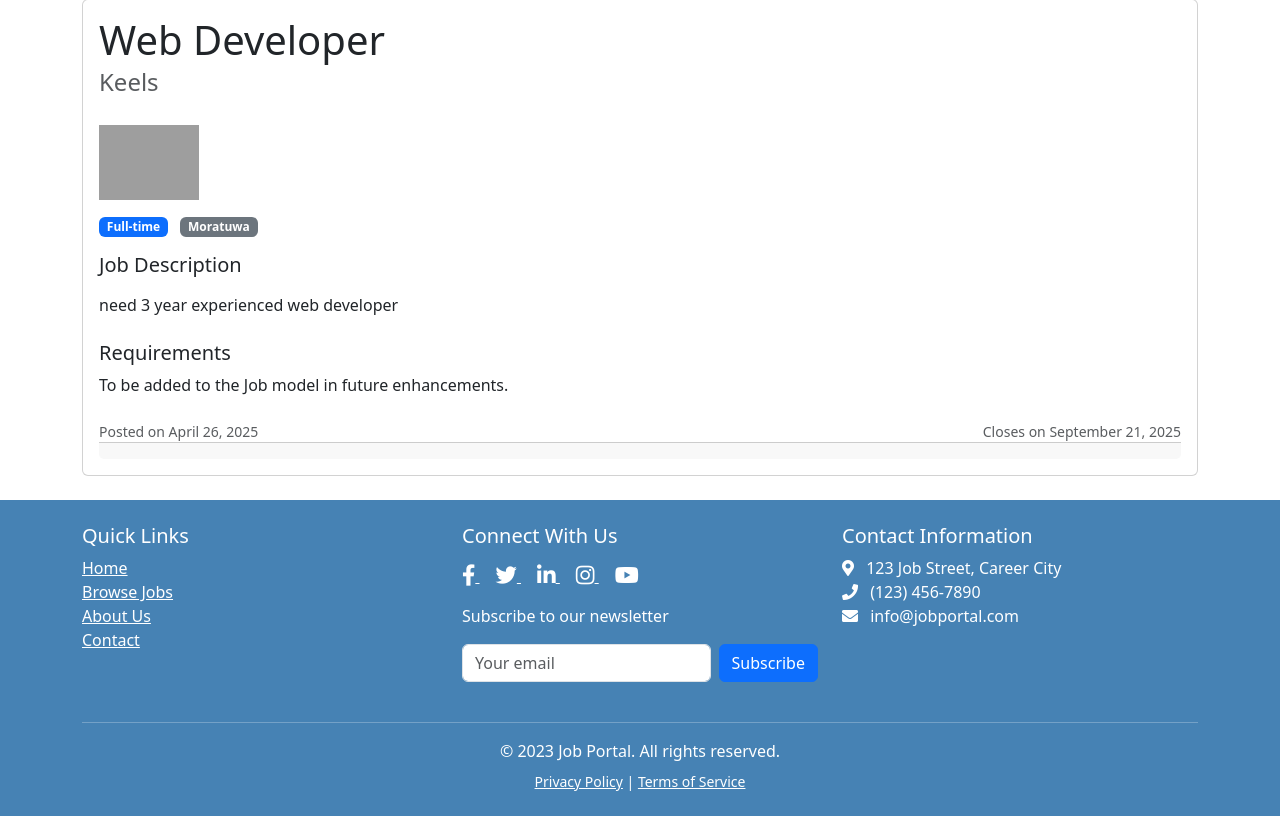
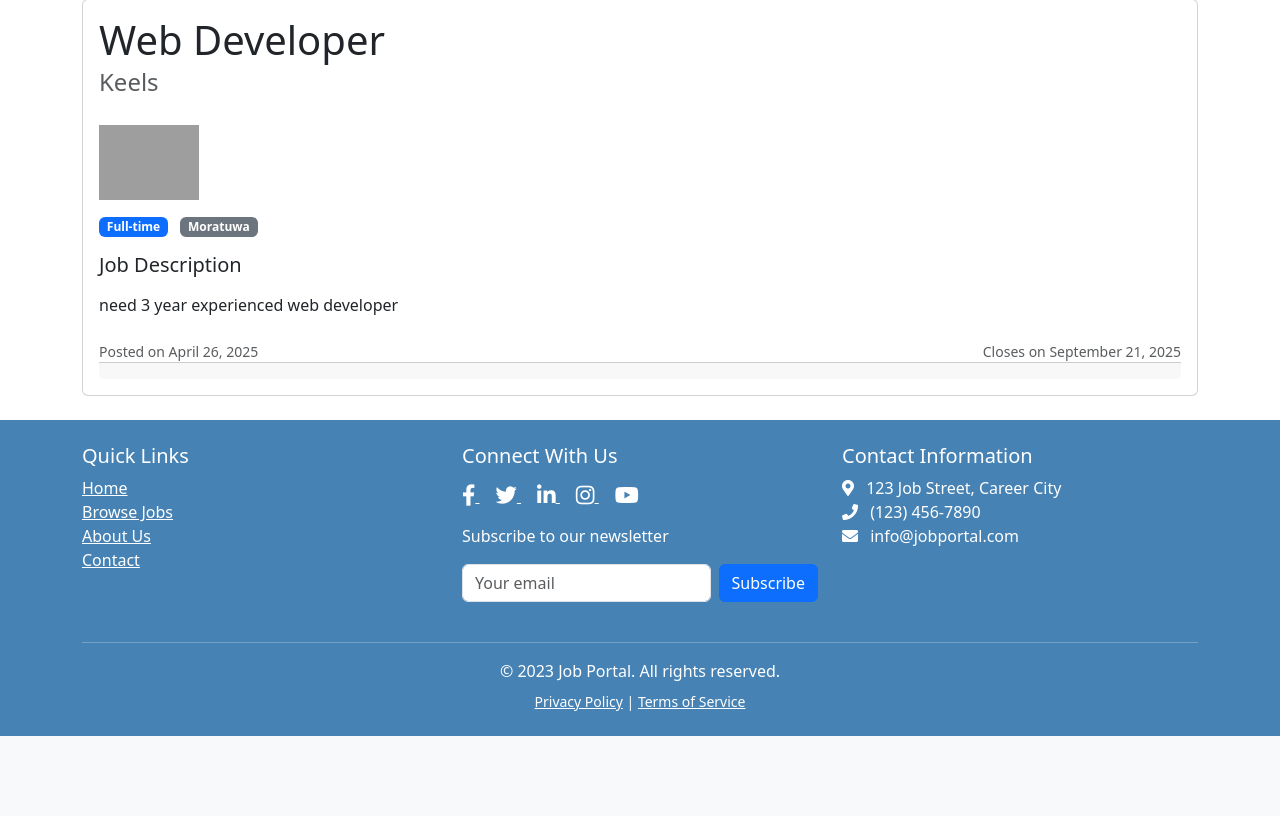
Before and after one commit to PrageethHarshana2002/job_portal, a Django app: page /job/2/ in a window 1280 px wide. Shown: the part 121-937 px from the top of the page. After the commit the page ends 857 px from the top, so only its background shows below. Run offline with Django 5.2, Linux system fonts and the light colour scheme; a user stored in the database is signed in; data comes from the database, SQL or seed files in the repository; both versions use the stored data as it was after the commit; grey boxes are pictures that could not be loaded.

Commit message:
created users and created several job posts

```diff
--- a/jobportal/jobs/templates/jobs/job_detail.html
+++ b/jobportal/jobs/templates/jobs/job_detail.html
@@ -20,10 +20,6 @@
                 <p class="card-text">{{ job.description|linebreaks }}</p>
             </div>
 
-            <div class="mb-4">
-                <h5>Requirements</h5>
-                <p class="card-text">To be added to the Job model in future enhancements.</p>
-            </div>
 
             <div class="d-flex justify-content-between align-items-center">
                 <small class="text-muted">Posted on {{ job.posted_date|date:"F d, Y" }}</small>
```
Also changed, not shown: jobportal/db.sqlite3, jobportal/media/company_logos/BARTLEET.jpeg (added), jobportal/media/company_logos/srilanka_insu.jpeg (added).
